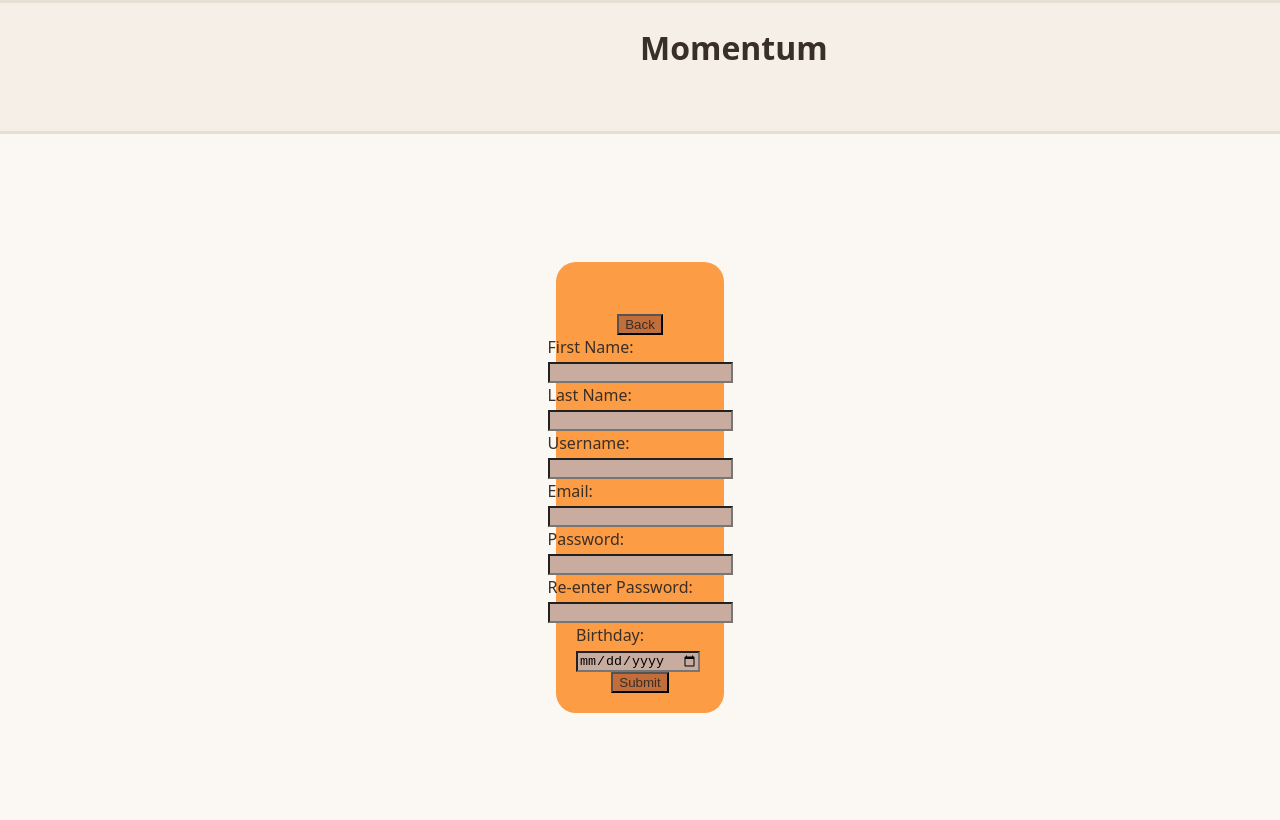
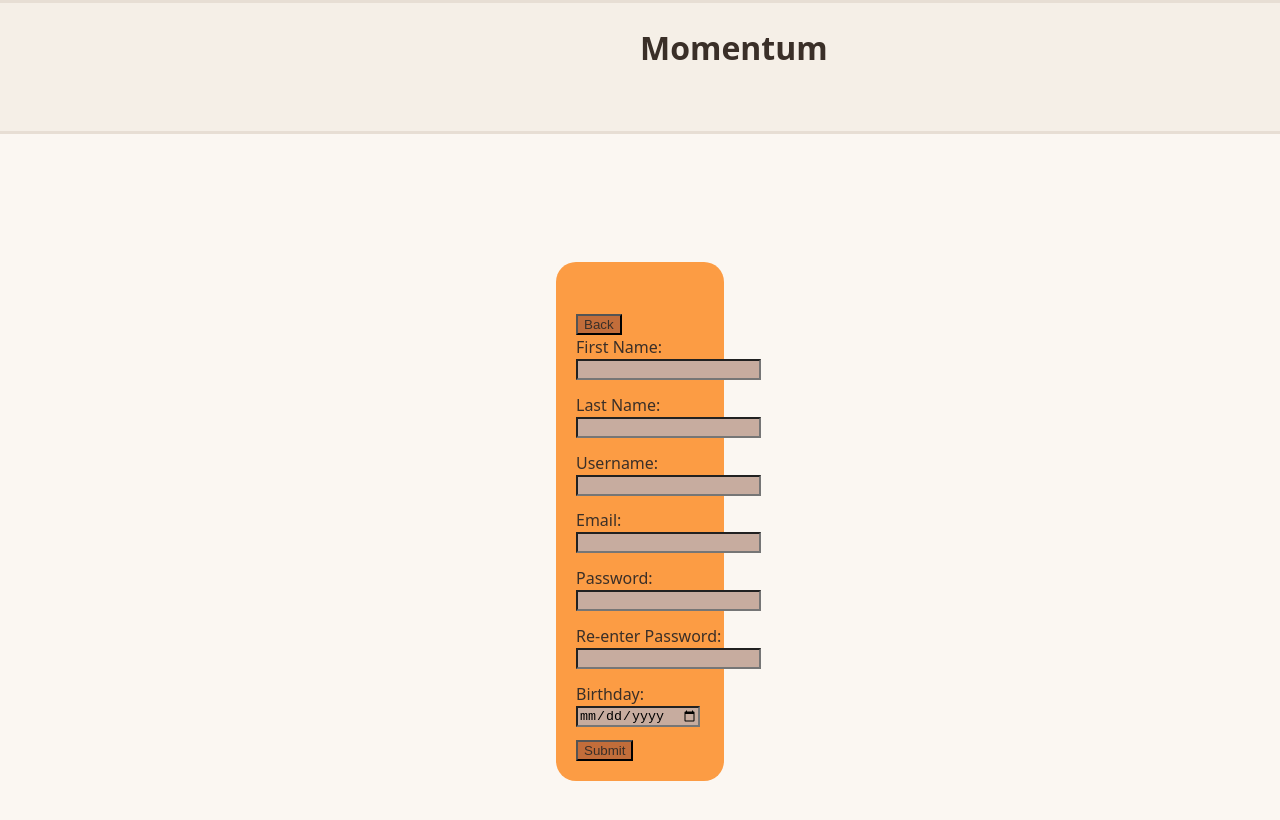
Before and after one commit to jhyche80-jpg/Fullstack-Project-Frontend, a React (Vite) app: page /register in a window 1280 px wide. Shown: the top 820 px of the page. Built offline with nearby package versions, Linux system fonts and the light colour scheme.

Commit message:
I added to the read me and fixed a debugging problem that occured during the final testing

```diff
--- a/src/Styles/Login.css
+++ b/src/Styles/Login.css
@@ -6,7 +6,7 @@
     margin-top: 10%;
     padding: 20px;
     justify-content: start;
-    align-items: center;
+    align-items: start;
     border-radius: 20px;
 }
 
@@ -27,3 +27,13 @@
     flex-direction: column;
     margin-bottom: 10%;
 }
+
+@media (max-width: 750px) {
+    .formLogin {
+        width: 30%;
+    }
+
+    .SignInArea {
+        margin-left: 10%;
+    }
+}
--- a/src/Styles/navBar.css
+++ b/src/Styles/navBar.css
@@ -41,5 +41,3 @@
 #NavTitle {
     margin-left: 50%;
 }
-
-@media (max-width: 750px) {}
--- a/src/pages/Authorize/Login.tsx
+++ b/src/pages/Authorize/Login.tsx
@@ -1,9 +1,7 @@
-import React, { useContext, useState } from 'react'
-import { NavLink, useNavigate } from 'react-router-dom'
-import { type Login } from '../../types/userTypes'
-import { userLogin } from '../../utils/api/userApi'
-import '../../Styles/Login.css'
-import { LoginContext } from '../../context/Context'
+import React, { useContext, useState } from 'react'; import { NavLink, useNavigate } from 'react-router-dom'
+import { type Login } from '../../types/userTypes'; import { userLogin } from '../../utils/api/userApi'
+import '../../Styles/Login.css'; import { LoginContext } from '../../context/Context'
+import { useEffect } from 'react';
 export default function Login() {
     const [loginInfo, setLoginInfo] = useState<Login>({
         username: '',
@@ -18,7 +16,9 @@ export default function Login() {
     }
 
     const { toggleLogin } = loginContext
-    toggleLogin(false)
+    useEffect(() => {
+        toggleLogin(false)
+    }, [toggleLogin])
     async function HandleSubmit(e: React.FormEvent<HTMLFormElement>) {
         e.preventDefault()
         try {
--- a/src/pages/Authorize/Register.tsx
+++ b/src/pages/Authorize/Register.tsx
@@ -40,7 +40,7 @@ export default function Register() {
         <form onSubmit={handleSubmit} className='formLogin'>
             <p>{error}</p>
             <button type="button" onClick={() => navigate(-1)}>Back</button>
-            <div>
+            <div className='SignInArea'>
                 <label htmlFor="firstName">First Name:</label>
                 <input
                     type="text"
@@ -48,7 +48,7 @@ export default function Register() {
                     onChange={(e) => setRegesterInfo({ ...registerInfo, firstName: e.target.value })}
                 />
             </div>
-            <div>
+            <div className='SignInArea'>
                 <label htmlFor="lastName">Last Name:</label>
                 <input
                     type="text"
@@ -57,7 +57,7 @@ export default function Register() {
                     onChange={(e) => setRegesterInfo({ ...registerInfo, lastName: e.target.value })}
                 />
             </div>
-            <div>
+            <div className='SignInArea'>
                 <label htmlFor="username">Username:</label>
                 <input
                     type="text"
@@ -66,7 +66,7 @@ export default function Register() {
                     onChange={(e) => setRegesterInfo({ ...registerInfo, username: e.target.value })}
                 />
             </div>
-            <div>
+            <div className='SignInArea'>
                 <label htmlFor="email">Email:</label>
                 <input
                     type="text"
@@ -76,7 +76,7 @@ export default function Register() {
 
                 />
             </div>
-            <div>
+            <div className='SignInArea'>
                 <label htmlFor="password">Password:</label>
                 <input
                     type="text"
@@ -85,7 +85,7 @@ export default function Register() {
                     onChange={(e) => setRegesterInfo({ ...registerInfo, password: e.target.value })}
                 />
             </div>
-            <div>
+            <div className='SignInArea'>
 
                 <label htmlFor="repass">Re-enter Password: </label>
                 <input
@@ -97,7 +97,7 @@ export default function Register() {
                 />
             </div>
 
-            <div>
+            <div className='SignInArea'>
                 <label htmlFor="birthDate">Birthday:</label>
                 <input
                     type="date"
--- a/src/pages/ProjectPage/ProjectDashBoard.tsx
+++ b/src/pages/ProjectPage/ProjectDashBoard.tsx
@@ -18,8 +18,12 @@ export default function ProjectDashBoard() {
         throw new Error("NavBar must be used within a LoginProvider")
     }
 
+
     const { toggleLogin } = loginContext
-    toggleLogin(true)
+    // side effects must happen in useEffect not during render
+    useEffect(() => {
+        toggleLogin(true)
+    }, [toggleLogin])
 
     useSave("totalProjects", totalProjects)
 
```
Also changed, not shown: 1 other file (tests, documents, lock files or other folders).
